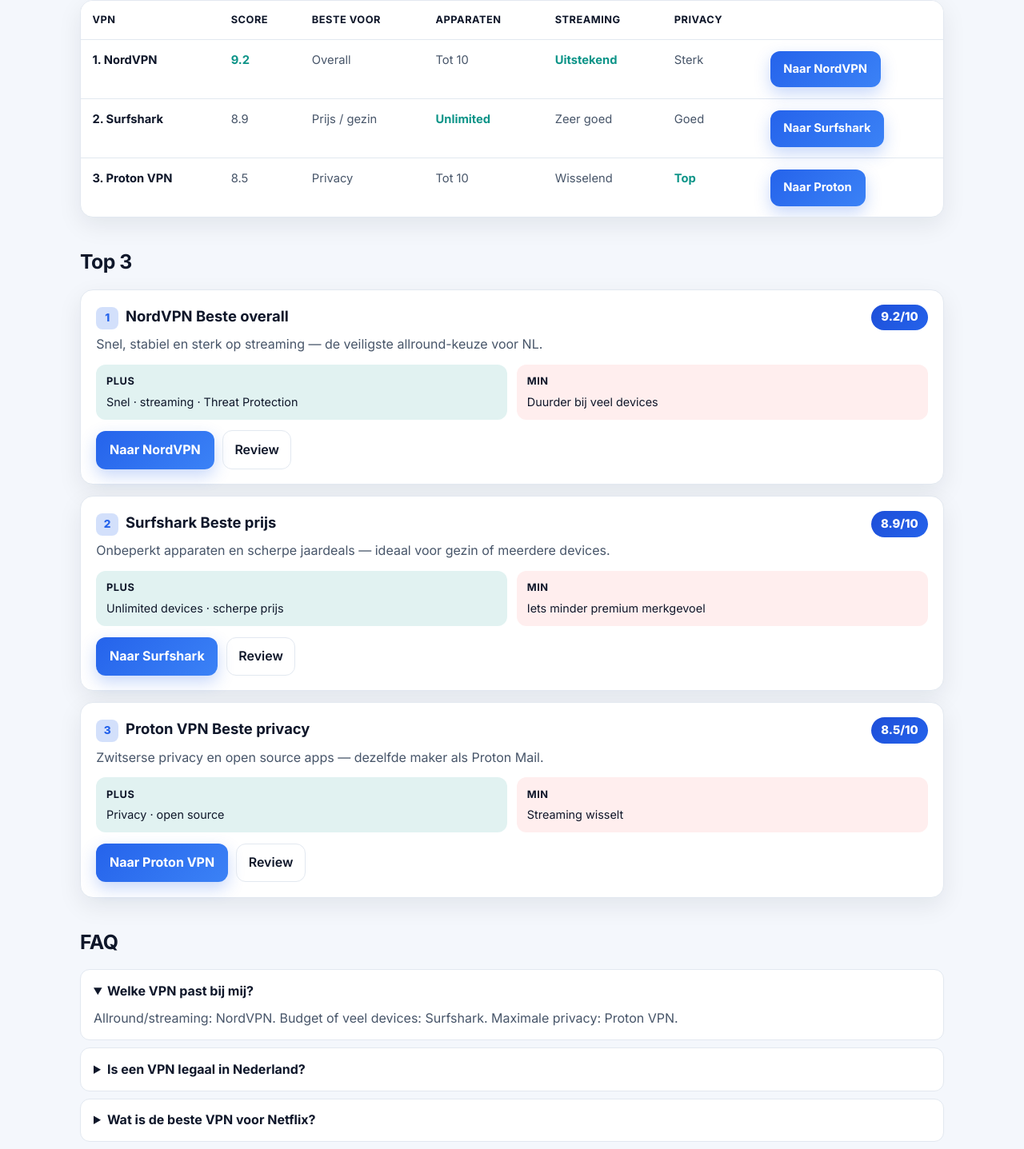
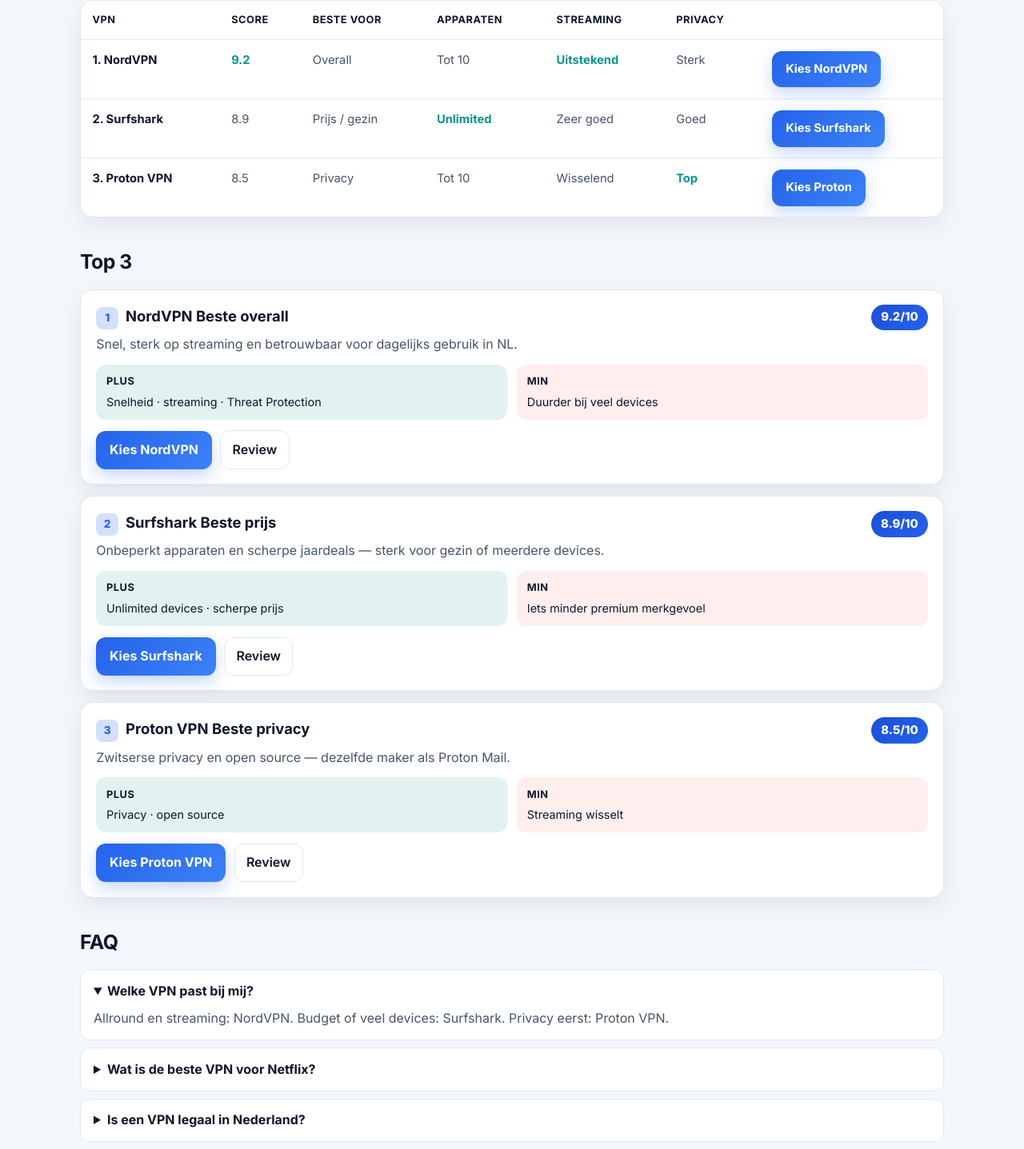
Before and after one commit to jessedkramer/vpnscore, a Next.js app: page / in a window 1280 px wide. Shown: the part 431-1868 px from the top of the page at 80% size. Built offline with nearby package versions, Linux system fonts and the light colour scheme.

Commit message:
copy: korter, conversie-CTAs, FAQ zonder affiliate-disclaimer

```diff
--- a/app/page.tsx
+++ b/app/page.tsx
@@ -1,7 +1,5 @@
 import Link from "next/link";
 import { AFFILIATE } from "../lib/affiliates";
-
-const LAST_UPDATED = "oktober 2026";
 
 const vpns = [
   {
@@ -9,55 +7,51 @@
     name: "NordVPN",
     score: "9.2",
     tag: "Beste overall",
-    blurb: "Snel, stabiel en sterk op streaming — de veiligste allround-keuze voor NL.",
-    plus: "Snel · streaming · Threat Protection",
+    blurb: "Snel, sterk op streaming en betrouwbaar voor dagelijks gebruik in NL.",
+    plus: "Snelheid · streaming · Threat Protection",
     min: "Duurder bij veel devices",
     href: "/reviews/nordvpn",
     deal: AFFILIATE.nord,
-    cta: "Naar NordVPN",
+    cta: "Kies NordVPN",
   },
   {
     rank: 2,
     name: "Surfshark",
     score: "8.9",
     tag: "Beste prijs",
-    blurb: "Onbeperkt apparaten en scherpe jaardeals — ideaal voor gezin of meerdere devices.",
+    blurb: "Onbeperkt apparaten en scherpe jaardeals — sterk voor gezin of meerdere devices.",
     plus: "Unlimited devices · scherpe prijs",
     min: "Iets minder premium merkgevoel",
     href: "/reviews/surfshark",
     deal: AFFILIATE.surfshark,
-    cta: "Naar Surfshark",
+    cta: "Kies Surfshark",
   },
   {
     rank: 3,
     name: "Proton VPN",
     score: "8.5",
     tag: "Beste privacy",
-    blurb: "Zwitserse privacy en open source apps — dezelfde maker als Proton Mail.",
+    blurb: "Zwitserse privacy en open source — dezelfde maker als Proton Mail.",
     plus: "Privacy · open source",
     min: "Streaming wisselt",
     href: "/reviews/proton-vpn",
     deal: AFFILIATE.proton,
-    cta: "Naar Proton VPN",
+    cta: "Kies Proton VPN",
   },
 ] as const;
 
 const faqItems = [
   {
     q: "Welke VPN past bij mij?",
-    a: "Allround/streaming: NordVPN. Budget of veel devices: Surfshark. Maximale privacy: Proton VPN.",
+    a: "Allround en streaming: NordVPN. Budget of veel devices: Surfshark. Privacy eerst: Proton VPN.",
+  },
+  {
+    q: "Wat is de beste VPN voor Netflix?",
+    a: "Voor betrouwbaarheid: NordVPN. Voor prijs: Surfshark. Meer details in onze Netflix-gids.",
   },
   {
     q: "Is een VPN legaal in Nederland?",
     a: "Ja. Illegaal gebruik blijft illegaal — de VPN zelf niet.",
-  },
-  {
-    q: "Wat is de beste VPN voor Netflix?",
-    a: "Voor betrouwbaarheid kiezen we NordVPN. Surfshark scoort goed op prijs. Zie ook onze Netflix-gids.",
-  },
-  {
-    q: "Verdient VPNScore aan deze links?",
-    a: "Ja, via affiliate-links. Jij betaalt niets extra.",
   },
 ] as const;
 
@@ -89,7 +83,7 @@
     "@type": "WebSite",
     name: "VPNScore",
     url: "https://vpnscore.nl",
-    description: "VPN-vergelijking voor Nederland: scores, reviews en duidelijke keuzes.",
+    description: "Vergelijk de beste VPN's voor Nederland en kies direct.",
     inLanguage: "nl-NL",
   };
 
@@ -111,8 +105,7 @@
       <section className="hero">
         <h1>Beste VPN Nederland 2026</h1>
         <p className="muted hero-lead">
-          Vergelijk NordVPN, Surfshark en Proton VPN op snelheid, streaming, privacy en prijs.
-          Kies in één oogopslag — updates {LAST_UPDATED}.
+          NordVPN, Surfshark of Proton VPN — scores naast elkaar, daarna kiezen.
         </p>
         <div className="actions">
           <a className="btn" href="#vergelijking">
@@ -154,7 +147,7 @@
               <td data-label="Privacy">Sterk</td>
               <td>
                 <a className="btn btn-sm" href={AFFILIATE.nord}>
-                  Naar NordVPN
+                  Kies NordVPN
                 </a>
               </td>
             </tr>
@@ -162,7 +155,9 @@
               <td>
                 <strong>2. Surfshark</strong>
               </td>
-              <td data-label="Score">8.9</td>
+              <td data-label="Score">
+                8.9
+              </td>
               <td data-label="Beste voor">Prijs / gezin</td>
               <td className="best" data-label="Apparaten">
                 Unlimited
@@ -171,7 +166,7 @@
               <td data-label="Privacy">Goed</td>
               <td>
                 <a className="btn btn-sm" href={AFFILIATE.surfshark}>
-                  Naar Surfshark
+                  Kies Surfshark
                 </a>
               </td>
             </tr>
@@ -179,7 +174,9 @@
               <td>
                 <strong>3. Proton VPN</strong>
               </td>
-              <td data-label="Score">8.5</td>
+              <td data-label="Score">
+                8.5
+              </td>
               <td data-label="Beste voor">Privacy</td>
               <td data-label="Apparaten">Tot 10</td>
               <td data-label="Streaming">Wisselend</td>
@@ -188,7 +185,7 @@
               </td>
               <td>
                 <a className="btn btn-sm" href={AFFILIATE.proton}>
-                  Naar Proton
+                  Kies Proton
                 </a>
               </td>
             </tr>
```
